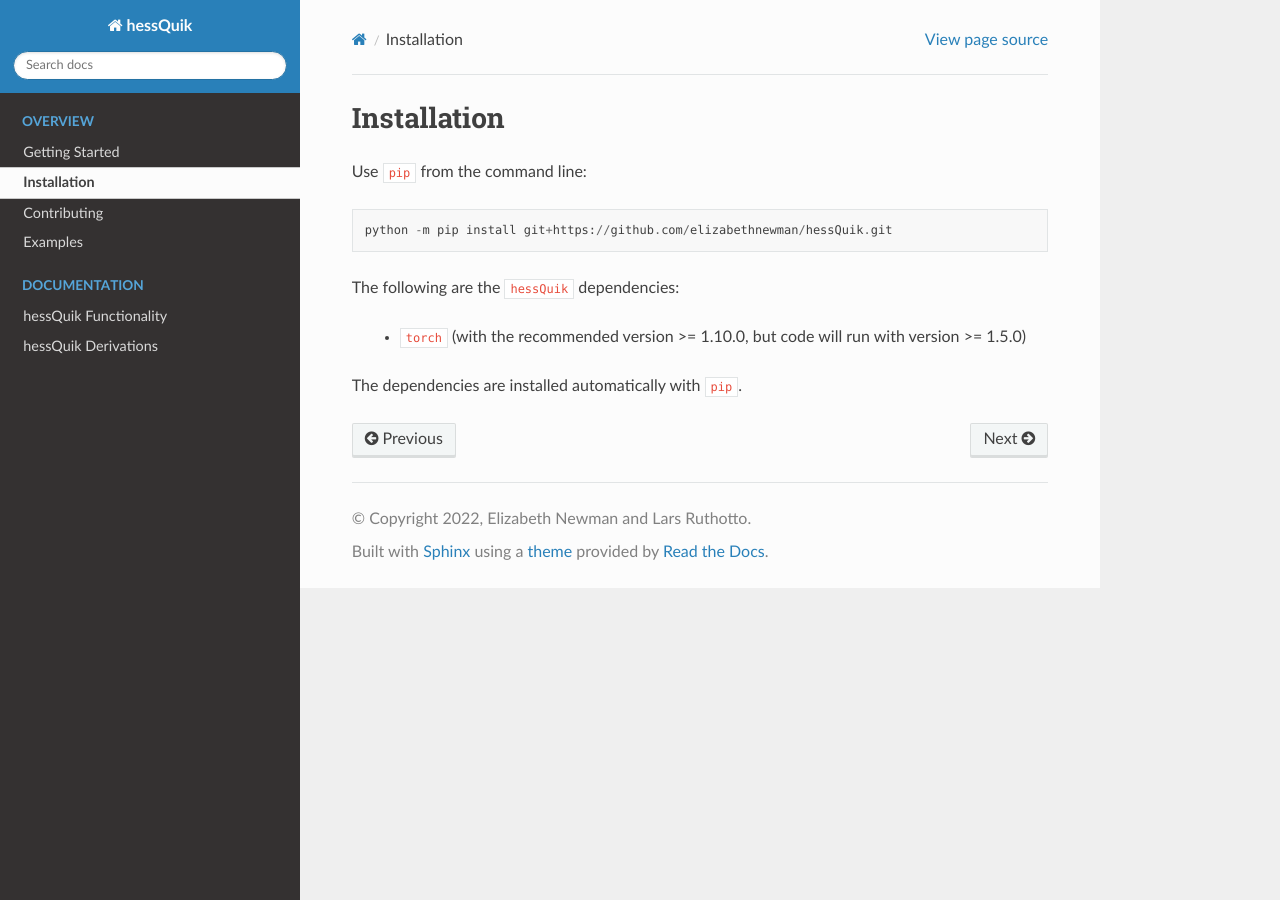
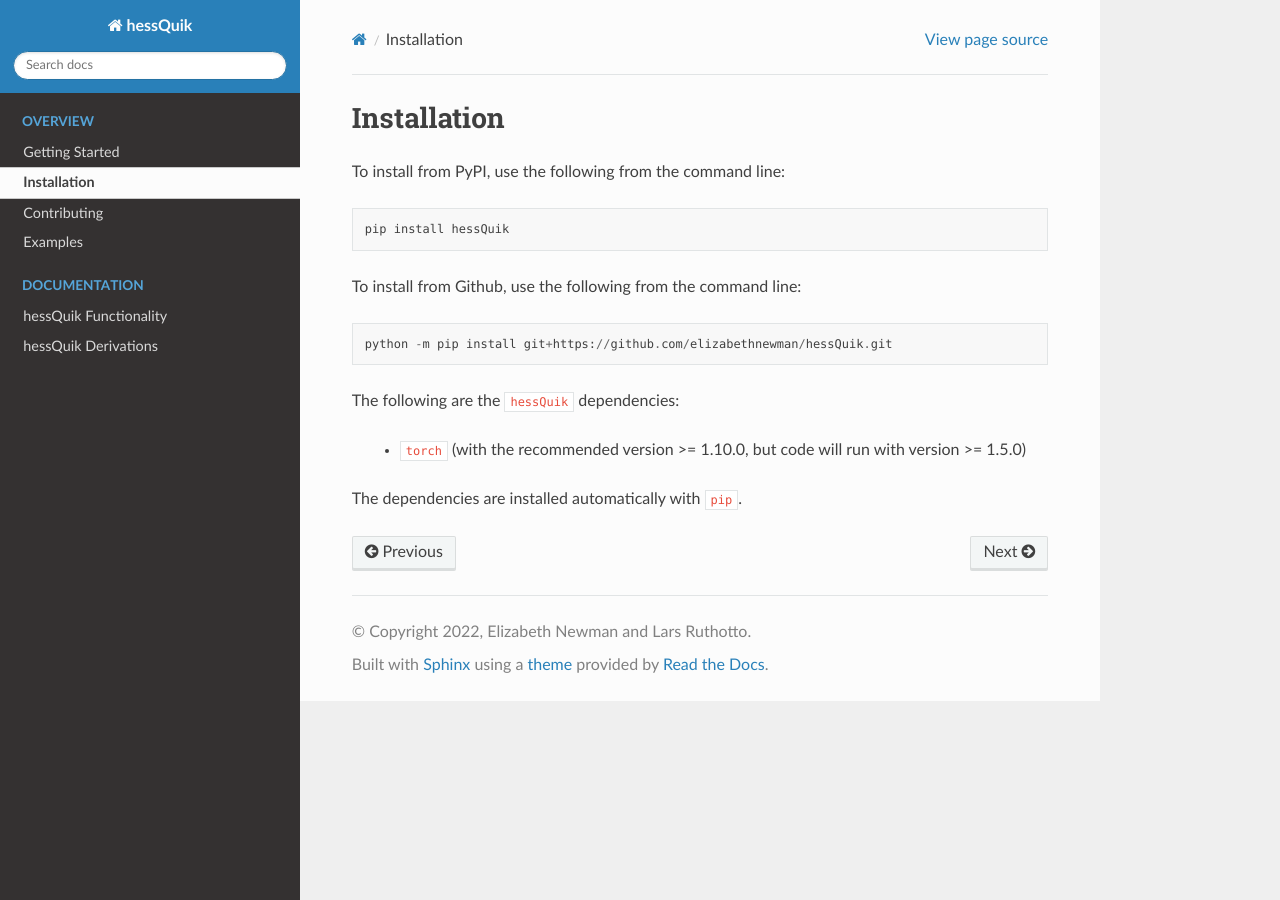
Before and after one commit to elizabethnewman/hessQuik, a Sphinx documentation site: the page built from docs/hessQuik_setup/install.rst, in a window 1280 px wide. Built offline with Sphinx 7.4.7 and the Read the Docs theme 2.0.0, drawn with Linux system fonts in a browser that asks for light colours.

Commit message:
no message

```diff
--- a/docs/hessQuik_setup/install.rst
+++ b/docs/hessQuik_setup/install.rst
@@ -1,11 +1,13 @@
 Installation
 ============
 
-Use ``pip`` from the command line::
+To install from PyPI, use the following from the command line::
+
+    pip install hessQuik
+
+To install from Github, use the following from the command line::
 
     python -m pip install git+https://github.com/elizabethnewman/hessQuik.git
-
-
 
 The following are the ``hessQuik`` dependencies:
 
```
Also changed, not shown: README.md (+1 -1 lines).
